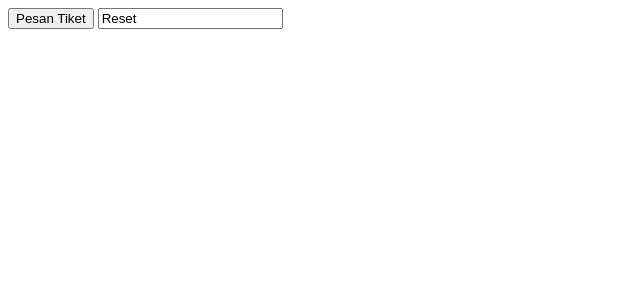
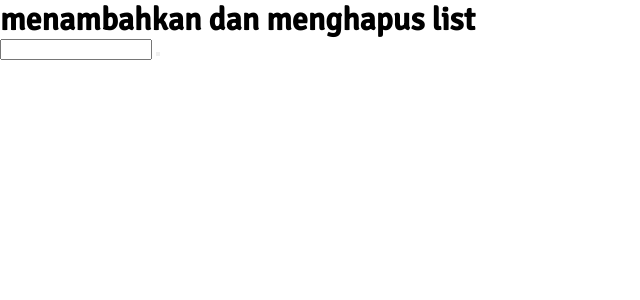
Before and after one commit to mhaemnn/todoList, a PHP site: page / in a window 1280 px wide. Shown: the top 300 px of the page, without its empty margins (0-640 px from the left). Run offline with PHP 8.4, Linux system fonts and the light colour scheme.

Commit message:
add font awesome and google font

```diff
--- a/index.html
+++ b/index.html
@@ -1,22 +1,26 @@
 <!DOCTYPE html>
 <html lang="en">
+  <head>
+    <meta charset="UTF-8" />
+    <!-- Import fontawesome -->
+    <link
+      href="https://cdnjs.cloudflare.com/ajax/libs/font-awesome/5.15.3/css/all.min.css"
+      rel="stylesheet" />
+    <link
+      href="https://cdnjs.cloudflare.com/ajax/libs/font-awesome/5.15.3/css/fontawesome.min.css"
+      rel="stylesheet" />
 
-<head>
-    <meta charset="UTF-8">
-    <meta http-equiv="X-UA-Compatible" content="IE=edge">
-    <meta name="viewport" content="width=device-width, initial-scale=1.0">
-    <title>From Pemesanan</title>
-</head>
-
-<body>
-
-    <tr>
-        <td colspan="2">
-            <!-- <input type="submit" value="Hitung Total Harga"> -->
-            <input type="submit" value="Pesan Tiket" ">
-          <input type=" reset" value="Reset" onclick="msg()">
-        </td>
-    </tr>
-</body>
-
+    <!-- style css -->
+    <link rel="stylesheet" href="src/style.css" />
+    <!--Let browser know website is optimized for mobile-->
+    <meta name="viewport" content="width=device-width, initial-scale=1.0" />
+    <title>todoList</title>
+  </head>
+  <body>
+    <h1>menambahkan dan menghapus list</h1>
+    <form>
+      <input type="text" name="text" id="text" required />
+      <button type="submit" class="btn-list"></button>
+    </form>
+  </body>
 </html>
--- a/src/style.css
+++ b/src/style.css
@@ -1,60 +1,7 @@
-/* * {
-    margin: 0;
-    padding: 0;
-} */
-
-
-body {
-    font-family: arial;
-    background-image: url(../img/bus.png);
-    background-size: cover;
-    background-position-y: -200px;
+@import url("https://fonts.googleapis.com/css2?family=Signika:wght@500&display=swap");
+* {
+  font-family: "Signika", sans-serif;
+  scroll-behavior: smooth;
+  padding: 0;
+  margin: 0;
 }
-
-.container {
-    background-color: lightblue;
-    padding-bottom: 50px;
-    padding-top: 20px;
-    width: 450px;
-    margin: 0 auto;
-    box-shadow: 1px 1px 5px gray;
-
-}
-
-.container table {
-    margin: 0 auto;
-}
-
-.container h2 {
-    text-align: center;
-    padding-bottom: 10px;
-
-}
-
-/* .container img {
-    width: 100px;
-    height: 100px;
-    background-size: cove   r;
-    margin-left: 8px;
-    /* .container select {
-    background-color: white;
-    color: black;
-    border: 1px solid blue;
-}
-.submit {
-    background-color: white;
-    color: black;
-    border: 1px solid blue;
-
-}
-
-.reset {
-    background-color: white;
-    color: black;
-    border: 1px solid blue;
-
-}
-
-.container table i {
-    font-size: 11pt;
-}
```
